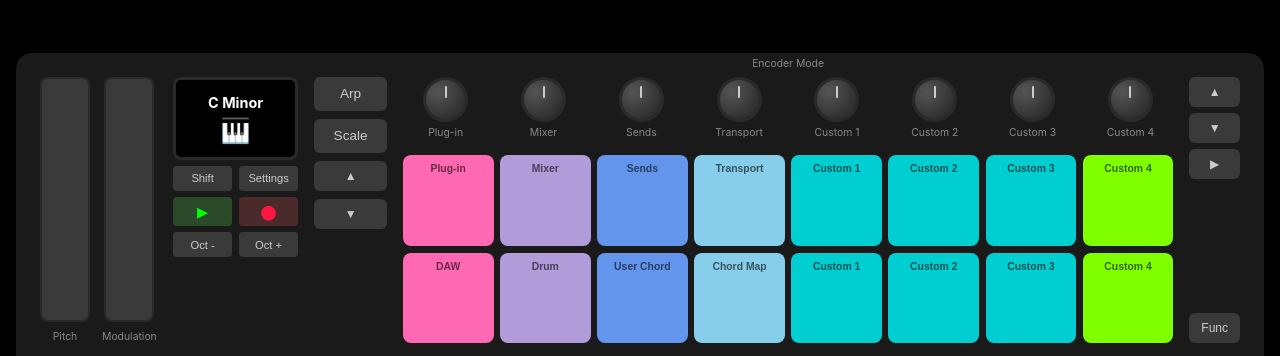
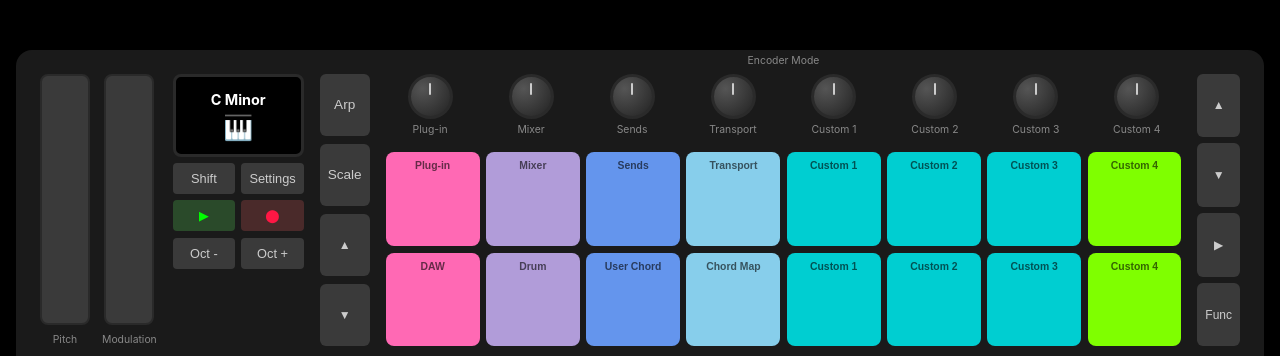
Before and after one commit to JohnnyMarnell/novation-launchkey-mini-mk4, a website: page mk4-top-example.html in a window 1280 px wide. Shown: the part 168-524 px from the top of the page. Drawn offline with Linux system fonts and the light colour scheme.

Commit message:
better flex

```diff
--- a/mk4-top-example.html
+++ b/mk4-top-example.html
@@ -213,17 +213,18 @@ body {
 .display-area {
     display: grid;
     grid-template-columns: 1fr 1fr;
-    grid-template-rows: auto auto auto auto;
+    grid-template-rows: auto 1fr 1fr 1fr;
     gap: 0.4rem;
-    align-content: start;
+    height: 100%;
+    align-items: stretch;
 }
 
 /* Column 3: Arp/Scale/"< Pitch" buttons */
 .mode-buttons {
     display: flex;
     flex-direction: column;
-    gap: 0.5rem;
-    justify-content: flex-start;
+    gap: 0.4rem;
+    height: 100%;
 }
 
 /* Column 4: Main Content (Knobs + Pads) */
@@ -239,7 +240,7 @@ body {
     display: flex;
     flex-direction: column;
     gap: 0.4rem;
-    justify-content: space-between;
+    height: 100%;
 }
 
 .wheel {
@@ -302,31 +303,33 @@ body {
 }
 
 .btn-small, .btn-icon {
-    padding: 0.4rem 0.6rem;
+    padding: 0.5rem;
     background: var(--bg-light);
     border: none;
     color: var(--text-light);
     border-radius: 4px;
-    font-size: 0.7rem;
+    font-size: 0.8rem;
     cursor: pointer;
     transition: all 0.2s;
+    display: flex;
+    align-items: center;
+    justify-content: center;
+    min-height: 0;
+    height: 100%;
 }
 
 .btn-small:hover, .btn-icon:hover {
     background: #4a4a4a;
-    transform: translateY(-1px);
 }
 
 .btn-play {
     background: #2a4a2a;
     color: var(--btn-play);
-    font-size: 0.9rem;
 }
 
 .btn-record {
     background: #4a2a2a;
     color: var(--btn-record);
-    font-size: 0.9rem;
 }
 
 /* Mode Buttons */
@@ -337,7 +340,8 @@ body {
 }
 
 .btn-mode {
-    padding: 0.6rem 1.2rem;
+    flex: 1;
+    padding: 0.5rem;
     background: var(--bg-light);
     border: none;
     color: var(--text-light);
@@ -346,11 +350,14 @@ body {
     cursor: pointer;
     transition: all 0.2s;
     white-space: nowrap;
+    display: flex;
+    align-items: center;
+    justify-content: center;
+    min-height: 0;
 }
 
 .btn-mode:hover {
     background: #4a4a4a;
-    transform: translateY(-1px);
 }
 
 .knobs-section {
@@ -491,7 +498,8 @@ body {
 .pad-green { background: var(--pad-green); }
 
 .nav-btn {
-    padding: 0.5rem 0.75rem;
+    flex: 1;
+    padding: 0.5rem;
     background: var(--bg-light);
     border: none;
     color: var(--text-light);
@@ -500,15 +508,14 @@ body {
     transition: all 0.2s;
     font-size: 0.75rem;
     white-space: nowrap;
+    display: flex;
+    align-items: center;
+    justify-content: center;
+    min-height: 0;
 }
 
 .nav-btn:hover {
     background: #4a4a4a;
-    transform: translateY(-1px);
-}
-
-.func-btn {
-    margin-top: auto;
 }
 
 /* Branding */
```
